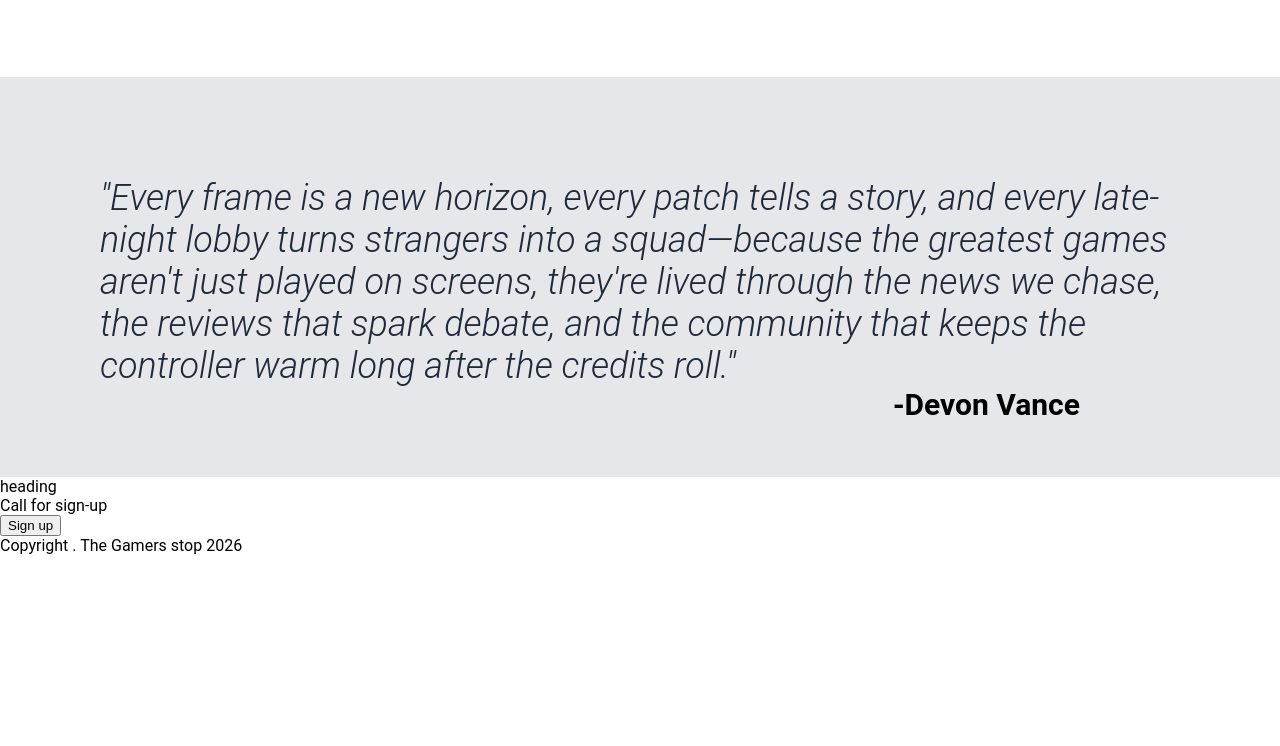
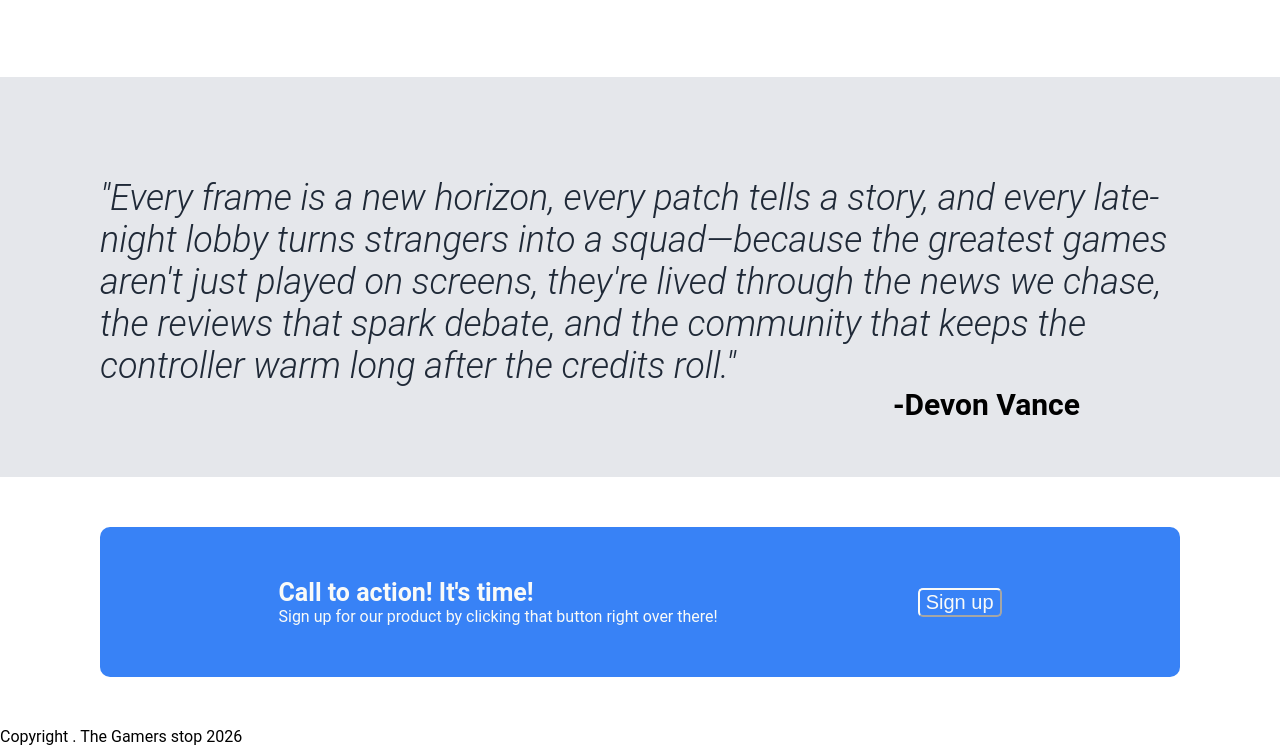
Before and after one commit to anooptantony/landing_page, a plain HTML site: page index.html in a window 1280 px wide. Shown: the part 995-1741 px from the top of the page. Before the commit the page ends 1550 px from the top, so only its background shows below. Drawn offline with Linux system fonts and the light colour scheme.

Commit message:
UPDATE THE SIGN-UP SECTION OF THE PAGE Updated the CSS related to the Sign up section. Updated the HTML related to the Sign up section. Marked the completed requirements in README file.

```diff
--- a/index.html
+++ b/index.html
@@ -63,17 +63,17 @@
         </div>
     </div>
 
-      <div class="sign_up_container">
-        <div class="sign_up_matter">
+    <div class="sign_up_container">
+      <div class="sign_up_matter">
           <div class="sign_up_text">
-            <div class="sign_up_heading">heading</div>
-            <div class="sign_up_letter">Call for sign-up</div>
+            <div class="sign_up_heading">Call to action! It's time!</div>
+            <div class="sign_up_letter">Sign up for our product by clicking that button right over there!</div>
           </div>
           <button class="sign_up_button">Sign up</button>
-        </div>
       </div>
+    </div>
 
-      <div class="footer">
+    <div class="footer">
         <div class="footer_text">Copyright . The Gamers stop 2026</div>
       </div>
       </div>
--- a/style.css
+++ b/style.css
@@ -183,3 +183,47 @@ body {
     justify-content: flex-end;
     margin-right: 100px;
 }
+
+.sign_up_container {
+    align-items: center;
+    display: flex;
+    flex: 1;
+    justify-content: center;
+    height: 300px;
+}
+
+.sign_up_matter {
+    align-items: center;
+    background-color: #3882F6;
+    border-radius: 10px;
+    display: flex;
+    flex: 1;
+    height: 150px;
+    justify-content: center;
+    margin-top: 50px;
+    margin-bottom: 50px;
+    margin-left: 100px;
+    margin-right: 100px;
+}
+
+.sign_up_text {
+    padding-right: 200px;
+}
+
+.sign_up_heading {
+    color: #F9FAF8;
+    font-weight: bolder;
+    font-size: 25px;
+}
+
+.sign_up_letter {
+    color: #F9FAF8;
+}
+
+.sign_up_button {
+    border-radius: 5px;
+    border-color: #F9FAF8;
+    background-color: #3882F6;
+    color: #F9FAF8;
+    font-size: 20px;
+}
```
Also changed, not shown: 1 other file.
